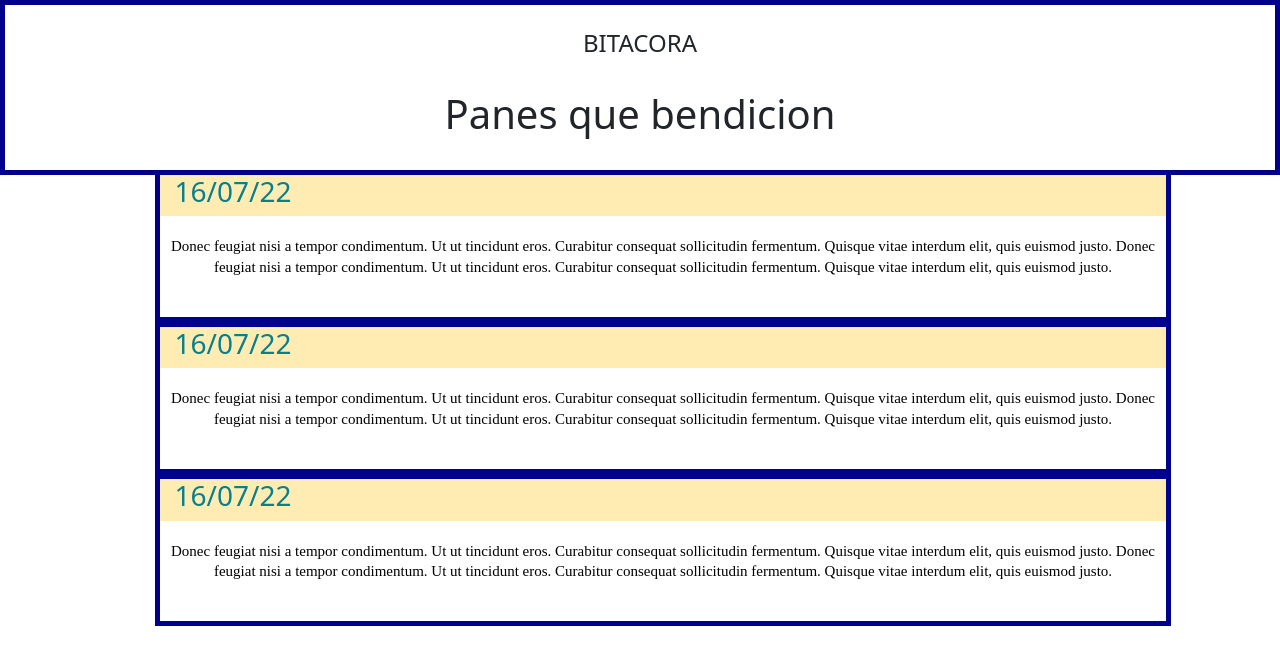
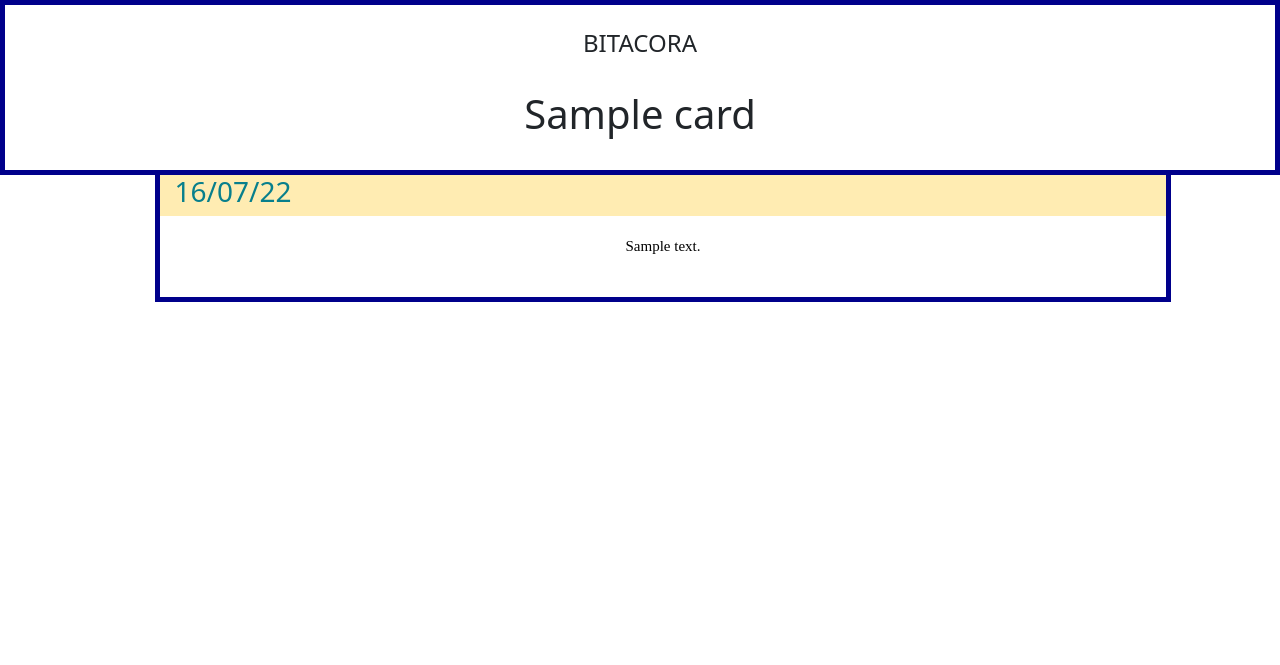
Before and after one commit to ICESI-PI1/knowledge_projects, a Django app: template core/templates/binnacle.html in a window 1280 px wide. Shown: the part 60-725 px from the top of the page. Run offline with Django 4.2, Linux system fonts and the light colour scheme; the template is opened without the code that fills it: values that come from a table or form of the project are taken from there, others are empty; tables that the repository leaves empty hold one stand-in row (values such as "Sample post"); parts of the project's set-up code (start-up, migrations or seed data) failed here and were passed over.

Commit message:
Finish binnacle and detailedinfo views

```diff
--- a/Auth/static/css/Style.css
+++ b/Auth/static/css/Style.css
@@ -32,8 +32,7 @@
         padding-top: 15px;
     }
     .text-conteiner{
-
-    padding-right: 20px;
+        padding-right: 10px;
         font-family: 'DM Sans';
         font-style: normal;
         font-weight: 400;
--- a/core/templates/binnacle.html
+++ b/core/templates/binnacle.html
@@ -16,28 +16,18 @@
         <br>
         <h4 class="colored-h">BITACORA</h4>
         <br>
-        <h1>Panes que bendicion</h1>
+        {%for x in card%}
+        <h1>{{x.title}}</h1>
+
         <br>
         <div class="bit-conteiner">
 
             <div class="header-bit-cointeiner">  <h3>&nbsp;&nbsp;16/07/22</h3></div><br>
-            <p class="text-conteiner-bit">Donec feugiat nisi a tempor condimentum. Ut ut tincidunt eros. Curabitur consequat sollicitudin fermentum. Quisque vitae interdum elit, quis euismod justo.
-                Donec feugiat nisi a tempor condimentum. Ut ut tincidunt eros. Curabitur consequat sollicitudin fermentum. Quisque vitae interdum elit, quis euismod justo.</p>
+            <p class="text-conteiner-bit">{{x.description}}</p>
                 <br>
         </div>
 
-        <div class="bit-conteiner">
-
-            <div class="header-bit-cointeiner">  <h3>&nbsp;&nbsp;16/07/22</h3></div><br>
-            <p class="text-conteiner-bit">Donec feugiat nisi a tempor condimentum. Ut ut tincidunt eros. Curabitur consequat sollicitudin fermentum. Quisque vitae interdum elit, quis euismod justo.
-                Donec feugiat nisi a tempor condimentum. Ut ut tincidunt eros. Curabitur consequat sollicitudin fermentum. Quisque vitae interdum elit, quis euismod justo.</p> <br>
-        </div>
-        <div class="bit-conteiner">
-
-            <div class="header-bit-cointeiner">  <h3>&nbsp;&nbsp;16/07/22</h3></div><br>
-            <p class="text-conteiner-bit">Donec feugiat nisi a tempor condimentum. Ut ut tincidunt eros. Curabitur consequat sollicitudin fermentum. Quisque vitae interdum elit, quis euismod justo.
-                Donec feugiat nisi a tempor condimentum. Ut ut tincidunt eros. Curabitur consequat sollicitudin fermentum. Quisque vitae interdum elit, quis euismod justo.</p> <br>
-        </div>
+        {%endfor%}
     </div>
 </div>
 <script src="https://cdn.jsdelivr.net/npm/bootstrap@5.0.2/dist/js/bootstrap.bundle.min.js" integrity="sha384-MrcW6ZMFYlzcLA8Nl+NtUVF0sA7MsXsP1UyJoMp4YLEuNSfAP+JcXn/tWtIaxVXM" crossorigin="anonymous"></script>
```
Lines whose indentation alone changed are shown as unchanged.
